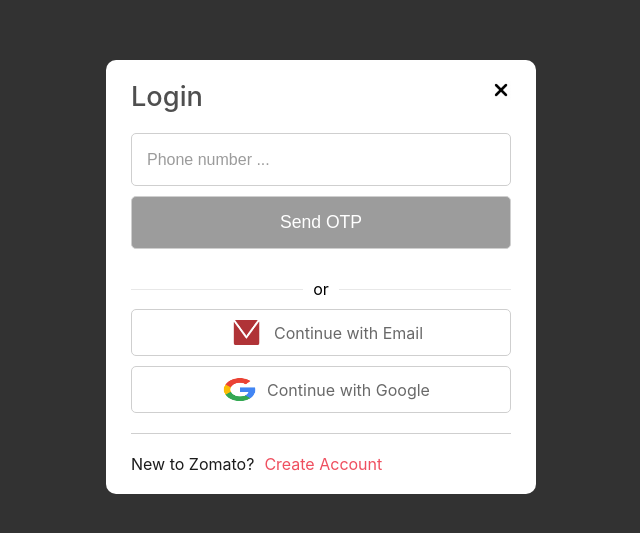
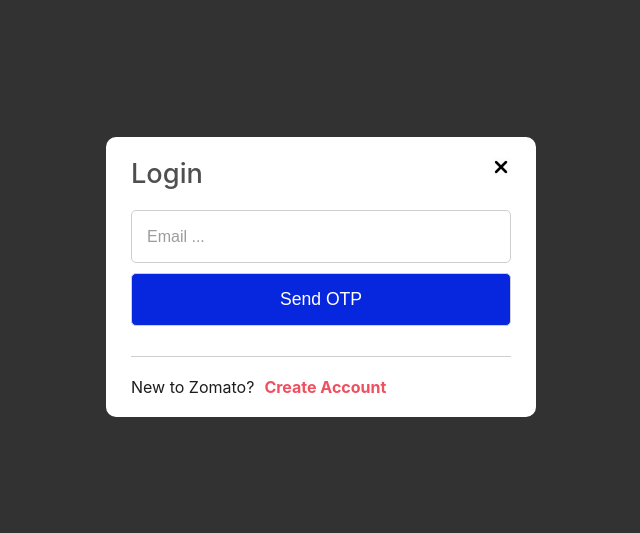
Before and after one commit to umesh2407/Street-Tadka, a React (Vite) app in the folder frontend/: page /login in a window 1280 px wide. Shown: the part 123-656 px from the top of the page, without its empty margins (319-959 px from the left). Built offline with nearby package versions, Linux system fonts and the light colour scheme.

Commit message:
changed the style of login box

```diff
--- a/frontend/src/components/Auth/Login/Login.jsx
+++ b/frontend/src/components/Auth/Login/Login.jsx
@@ -10,7 +10,12 @@
 import EnterOTP from '../../Auth/EnterOTP/EnterOTP'
 
 let Login = ({ setAuth, setLoggedIn }) => {
-    const [phone, setPhone] = useState();
+    const [email, setEmail] = useState();
+    const isValidEmail = (email) => {
+        // Regular expression for validating email format
+        const emailRegex = /^[^\s@]+@[^\s@]+\.[^\s@]+$/;
+        return emailRegex.test(email);
+    };
 
     let [otpModal, setOTPModal] = useState(false)
 
@@ -23,10 +28,11 @@
                 </span>
             </div>
             <div className={loginCss.lgBox}>
-                <input className={loginCss.phoneInp} type="tel" placeholder='Phone number ...' onChange={(e) => setPhone(e.target.value)} />
-                <button  className={phone?.length === 10 ? [loginCss.btn, loginCss.Sbtn].join(" ") : loginCss.btn} onClick={()=> phone?.length === 10 ? setOTPModal(true) : ""}>Send OTP</button>
+                <input className={loginCss.emailInp} type="email" placeholder='Email ...' onChange={(e) => setEmail(e.target.value)} />
+                {/* <button  className={email?.length === 10 ? [loginCss.btn, loginCss.Sbtn].join(" ") : loginCss.btn} onClick={()=> email?.length === 10 ? setOTPModal(true) : ""}>Send OTP</button> */}
+                <button className={isValidEmail(email) ? [loginCss.btn, loginCss.Sbtn].join(" ") : loginCss.btn} onClick={() => isValidEmail(email) ? setOTPModal(true) : ""}>Send OTP</button>
             </div>
-            <div className={loginCss.orBreak}><span className={loginCss.orBreakText}>or</span></div>
+            {/* <div className={loginCss.orBreak}><span className={loginCss.orBreakText}>or</span></div>
             <div className={loginCss.socialSignupBox}>
                 <img className={loginCss.icon} src={mailLogo} alt="email signup" />
                 Continue with Email
@@ -34,7 +40,7 @@
             <div className={loginCss.socialSignupBox}>
                 <img className={loginCss.icon} src={gLogo} alt="google signup" />
                 Continue with Google
-            </div>
+            </div> */}
             <hr className={loginCss.break} />
             <div className={loginCss.newToZomato}>New to Zomato? <div className={loginCss.createAcc} onClick={() => setAuth({ closed: false, login: false, signup: true })}>Create Account</div></div>
         </div>
--- a/frontend/src/components/Auth/Login/Login.module.css
+++ b/frontend/src/components/Auth/Login/Login.module.css
@@ -51,7 +51,7 @@
     flex-direction: column;
 }
 
-.phoneInp,
+.emailInp,
 .btn {
     padding: 15px;
     border-radius: 5px;
@@ -62,10 +62,16 @@
 
 .btn {
     margin: 10px 0;
-    background-color: rgb(156, 156, 156);
+    background-color: rgb(7, 39, 222);
     color: white;
     font-weight: 500;
     cursor: pointer;
+    transition: 0.3s all linear;
+}
+
+.btn:hover{
+    background-color: rgb(11, 11, 205);
+    transform: scale(1.02);
 }
 
 .Sbtn{
@@ -97,7 +103,7 @@
     margin: 0 10px;
 }
 
-.socialSignupBox {
+/* .socialSignupBox {
     padding: 10px;
     margin: 10px 0;
     border-radius: 5px;
@@ -107,7 +113,7 @@
     justify-content: center;
     align-items: center;
     cursor: pointer;
-}
+} */
 
 .icon {
     width: 35px;
@@ -133,6 +139,7 @@
     text-decoration: none;
     color: rgb(239, 79, 95);
     cursor: pointer;
+    font-weight: bold;
 }
 
 @media all and (max-width: 420px){
```
